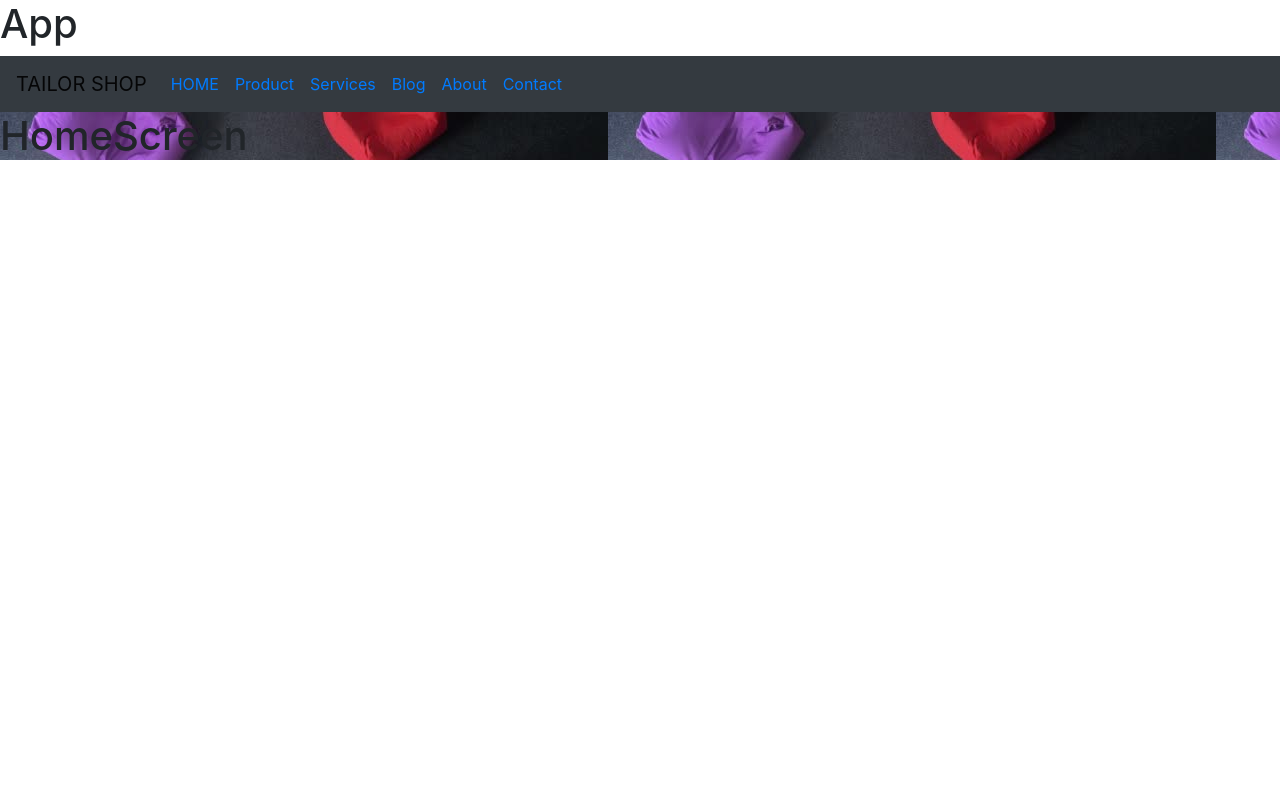
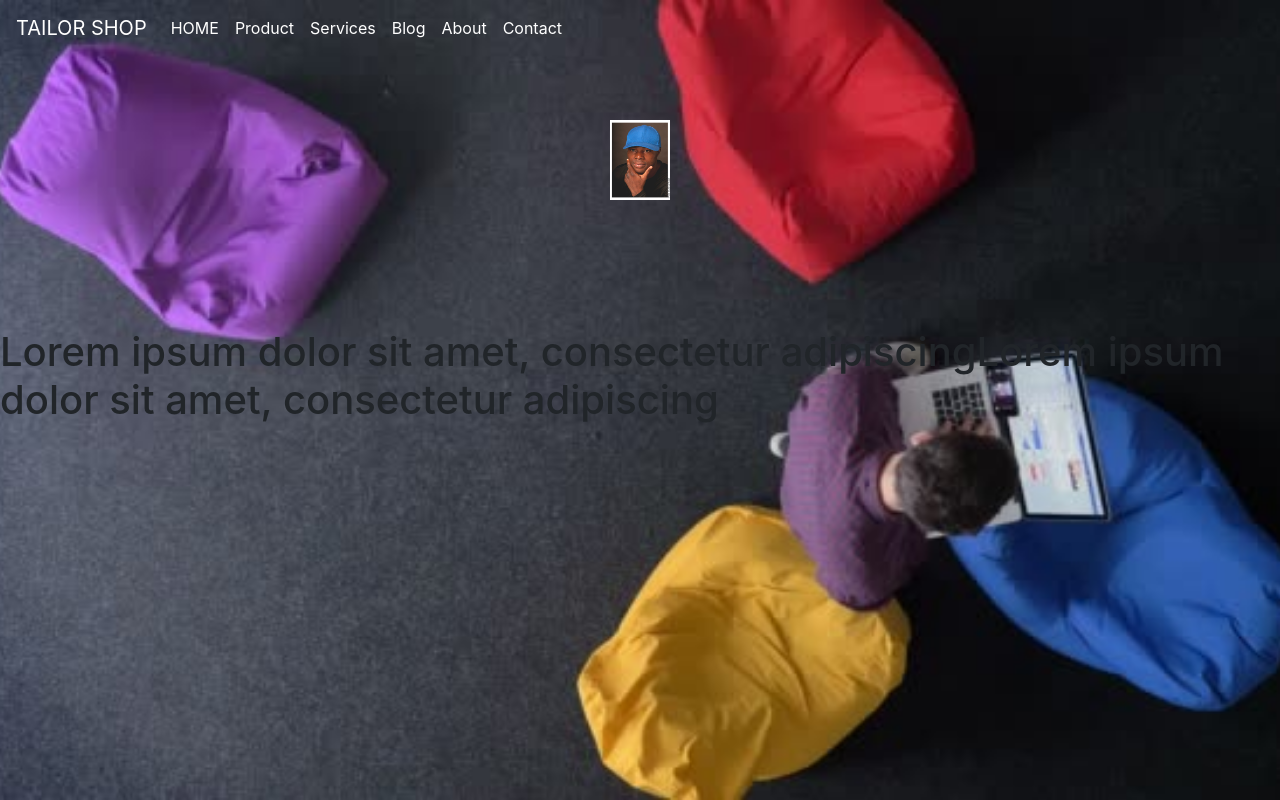
Before and after one commit to YakubuAmidu/Intelligentcoding, a React (Create React App) app: page / in a window 1280 px wide. Built offline with nearby package versions, Linux system fonts and the light colour scheme.

Commit message:
Commiting changes

```diff
--- a/src/components/App.css
+++ b/src/components/App.css
@@ -1,3 +1,28 @@
+.Link {
+  color: #fff;
+}
+
 .HomeScreen_section {
+  height: 100vh;
   background-image: url(../assets/backgroundImage.png);
+  background-size: cover;
+  background-position: top;
 }
+
+.Header_section {
+  display: flex;
+  flex-direction: column;
+  justify-content: center;
+  align-items: center;
+}
+
+.Header_image {
+  text-align: center;
+  padding-top: 5%;
+  padding-bottom: 10%;
+}
+
+.Imagetwo {
+  width: 60px;
+  height: 80px;
+}
--- a/src/components/App.js
+++ b/src/components/App.js
@@ -6,7 +6,6 @@ class App extends Component {
   render() {
     return (
       <div>
-        <h1>App</h1>
         <HomeScreen />
       </div>
     );
--- a/src/components/Header.js
+++ b/src/components/Header.js
@@ -6,7 +6,7 @@ class Header extends Component {
   render() {
     return (
       <div>
-        <Navbar bg="dark" expand="sm">
+        <Navbar expand="sm">
           <Navbar.Brand href="#home">
             <div className="Link Link_tailor">TAILOR SHOP</div>
           </Navbar.Brand>
--- a/src/screens/HomeScreen.js
+++ b/src/screens/HomeScreen.js
@@ -1,12 +1,25 @@
 import React from "react";
 import "../components/App.css";
+import Imageone from "../assets/Imageone.png";
 import Header from "../components/Header";
 
 const HomeScreen = () => {
   return (
     <div className="HomeScreen_section">
       <Header />
-      <h1>HomeScreen</h1>
+      <div className="Header_section">
+        <div className="Header_image">
+          <img src={Imageone} alt="img" className="Imagetwo" />
+        </div>
+        <h1 className="Heading_primary">
+          <span className="Heading_primary-main">
+            Lorem ipsum dolor sit amet, consectetur adipiscing
+          </span>
+          <span className="Heading_primary-sub">
+            Lorem ipsum dolor sit amet, consectetur adipiscing
+          </span>
+        </h1>
+      </div>
     </div>
   );
 };
```
Also changed, not shown: src/assets/Imageone.png (added).
